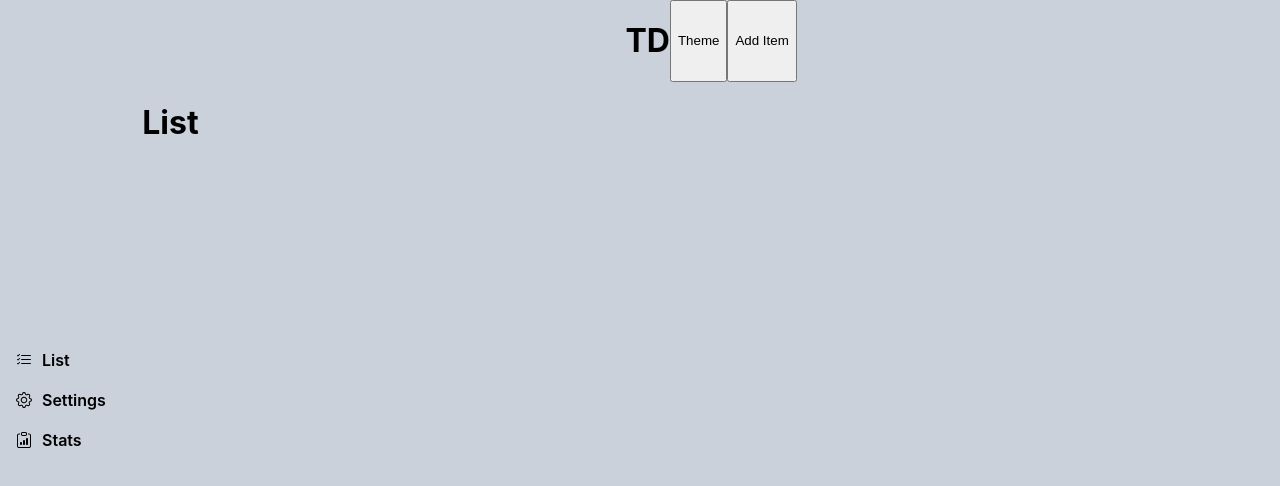
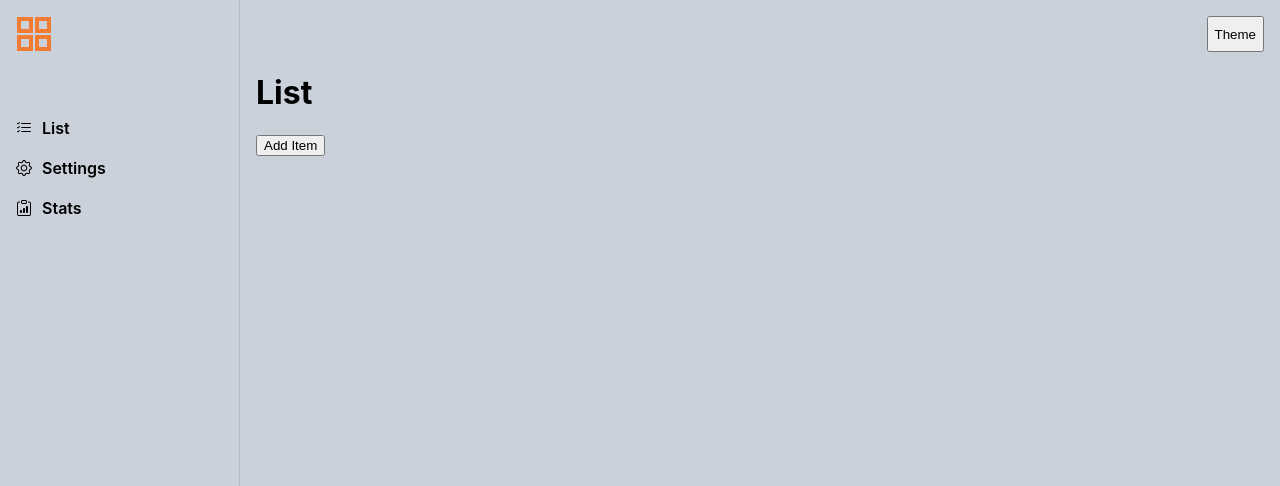
Before and after one commit to An1mus/merntodo, a React (Create React App) app: page /#/ in a window 1280 px wide. Shown: the top 486 px of the page. Built offline with nearby package versions, Linux system fonts and the light colour scheme.

Commit message:
Colors and elements position

```diff
--- a/src/App.scss
+++ b/src/App.scss
@@ -9,28 +9,30 @@ a {
 }
 
 :root {
-	--grey: rgb(202, 209, 219);
-	--black: rgb(0, 0, 0);
+	--grey: 202, 209, 219;
+	--black: 0, 0, 0;
 
-	--blue: rgb(82, 185, 232);
-	--orange: rgb(240, 125, 49);
+	--blue: 82, 185, 232;
+	--orange: 240, 125, 49;
 
 	//sizes
 	--app-max-width: 75rem;
 }
 
 :root .light {
-	--background-color-primary: var(--grey);
-	--text-color-primary: var(--black);
+	--background-color-primary: rgb(var(--grey));
+	--text-color-primary: rgb(var(--black));
+	--border-color: rgba(var(--black), 0.1);
 
-	--color-active: var(--orange);
+	--color-active: rgb(var(--orange));
 }
 
 :root .dark {
-	--background-color-primary: var(--black);
-	--text-color-primary: var(--grey);
+	--background-color-primary: rgb(var(--black));
+	--text-color-primary: rgb(var(--grey));
+	--border-color: rgba(var(--grey), 0.1);
 
-	--color-active: var(--blue);
+	--color-active: rgb(var(--blue));
 }
 
 .app {
@@ -43,5 +45,6 @@ a {
 
 .content-container {
 	margin: 0;
+	padding: 1rem;
 	width: 100%;
 }
--- /dev/null
+++ b/src/components/common/Header/Header.module.scss
@@ -0,0 +1,6 @@
+header {
+	display: flex;
+	width: 100%;
+	justify-content: flex-end;
+	height: 2.25rem;
+}
--- a/src/components/common/Header/header.module.scss
+++ /dev/null
@@ -1,5 +0,0 @@
-header {
-	display: flex;
-	width: 100%;
-	justify-content: center;
-}
--- a/src/components/common/Header/index.tsx
+++ b/src/components/common/Header/index.tsx
@@ -1,6 +1,5 @@
 import React from 'react';
-import styles from './header.module.scss';
-import {useAppStore} from "../../../mobx";
+import styles from './Header.module.scss';
 import {observer} from "mobx-react-lite";
 
 interface Props {
@@ -8,17 +7,9 @@ interface Props {
 }
 
 const Header: React.FC<Props> = observer(({onThemeUpdate}) => {
-    const appStore = useAppStore();
-
     return <header className={styles.header}>
-        <h1>
-            TD
-        </h1>
         <button onClick={() => onThemeUpdate()}>
             Theme
-        </button>
-        <button onClick={() => appStore.startAddingNewItem()}>
-            Add Item
         </button>
     </header>;
 });
--- /dev/null
+++ b/src/components/common/Logo/Logo.module.scss
@@ -0,0 +1,13 @@
+.logo {
+	display: flex;
+	flex-wrap: wrap;
+	width: 2.25rem;
+	margin: 1rem;
+
+	div {
+		border: 0.3rem solid var(--color-active);
+		height: 1rem;
+		width: 1rem;
+		margin: 0.0625rem;
+	}
+}
--- /dev/null
+++ b/src/components/common/Logo/index.tsx
@@ -0,0 +1,11 @@
+import React from 'react';
+import styles from './Logo.module.scss';
+
+interface Props {
+}
+
+const Index: React.FC<Props> = () => {
+    return <div className={styles.logo}><div/><div/><div/><div/></div>;
+}
+
+export default Index;
--- a/src/components/common/Menu/index.module.scss
+++ b/src/components/common/Menu/index.module.scss
@@ -1,6 +1,10 @@
-nav {
+.nav {
+	border-right: 0.0625rem solid var(--border-color);
 	display: flex;
 	flex-direction: column;
-	justify-content: center;
-	width: 10rem;
+	min-width: 15rem;
+
+	nav {
+		margin-top: 5vh;
+	}
 }
--- a/src/components/common/Menu/index.tsx
+++ b/src/components/common/Menu/index.tsx
@@ -4,6 +4,8 @@ import NavLink from "./NavLink";
 import {ReactComponent as List} from '../../../img/nav/list-check.svg';
 import {ReactComponent as Settings} from '../../../img/nav/gear.svg';
 import {ReactComponent as Stats} from '../../../img/nav/clipboard-data.svg';
+import React from "react";
+import Logo from "../Logo";
 
 const MenuItems = [
     {
@@ -24,9 +26,12 @@ const MenuItems = [
 ];
 
 const Menu = () => {
-    return <nav className={styles.nav}>
-        {MenuItems.map(link => <NavLink key={link.path} {...link} />)}
-    </nav>
+    return <div className={styles.nav}>
+        <Logo/>
+        <nav>
+            {MenuItems.map(link => <NavLink key={link.path} {...link} />)}
+        </nav>
+    </div>
 }
 
 export default Menu;
--- a/src/routes/ToDoList/index.tsx
+++ b/src/routes/ToDoList/index.tsx
@@ -1,5 +1,5 @@
 import React from 'react';
-import {useToDoListStore} from "../../mobx";
+import {useAppStore, useToDoListStore} from "../../mobx";
 import ToDoItem from "./ToDoItem";
 import {observer} from "mobx-react-lite";
 
@@ -7,9 +7,14 @@ interface Props {}
 
 const ToDoList: React.FC<Props> = observer(() => {
     const {items} = useToDoListStore();
+    const appStore = useAppStore();
 
     return <>
         <h1>List</h1>
+
+        <button onClick={() => appStore.startAddingNewItem()}>
+            Add Item
+        </button>
         {
             items.map((item) => <ToDoItem
                 key={item.id}
```
